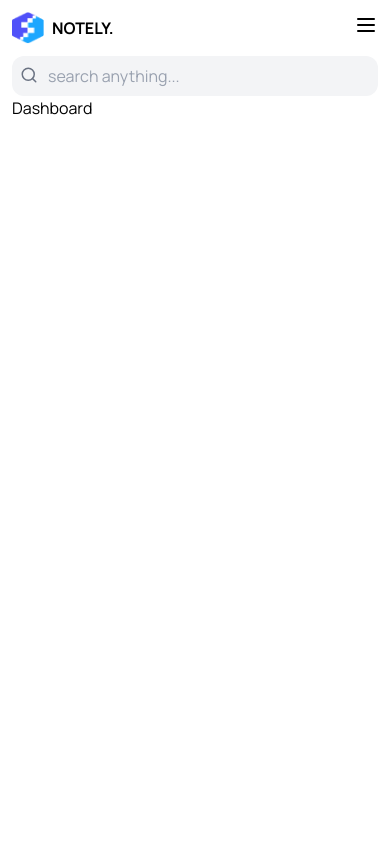
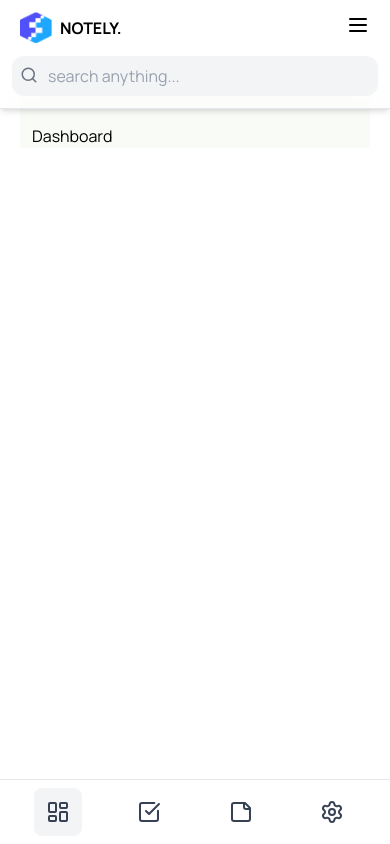
Before and after one commit to LupoNetn/notely, a React (Vite) app: page / in a window 390 px wide. Built offline with nearby package versions, Linux system fonts and the light colour scheme; a web font is replaced by a local one.

Commit message:
added responsive styles to the sidebar and app layout structure

```diff
--- a/src/App.jsx
+++ b/src/App.jsx
@@ -13,7 +13,7 @@ import Footer from "./components/Footer";
 const App = () => {
   return (
     <>
-      <div className="container px-3 mx-auto">
+      <div className="px-5 relative">
         <TopBar />
         <BrowserRouter>
           <Routes>
--- a/src/components/AppLayout.jsx
+++ b/src/components/AppLayout.jsx
@@ -5,12 +5,12 @@ import SideBar from './SideBar'
 const AppLayout = () => {
   return (
    <>
-    <div>
+    <div className='flex flex-col md:flex-row mt-4 md:mt-0 mb-4'>
         <aside>
             <SideBar />
         </aside>
 
-        <main>
+        <main className='xl:ml-5 xl:pl-27 lg:ml-20 lg:pl-10 md:ml-19 md:pl-10 px-3 flex-1 bg-primary h-[100vh] pt-7'>
             <Outlet />
         </main>
     </div>
--- a/src/components/SideBar.jsx
+++ b/src/components/SideBar.jsx
@@ -1,11 +1,52 @@
-import React from 'react'
+import React from "react";
+import { Link, useLocation } from "react-router-dom";
+import { LayoutDashboard, CheckSquare, StickyNote, Settings } from "lucide-react";
 
 const SideBar = () => {
+  const location = useLocation();
+
+  const links = [
+    { href: "/", icon: <LayoutDashboard />, color: "hover:text-blue-500" },
+    { href: "/tasks", icon: <CheckSquare />, color: "hover:text-green-500" },
+    { href: "/notes", icon: <StickyNote />, color: "hover:text-yellow-500" },
+    { href: "/settings", icon: <Settings />, color: "hover:text-red-500" },
+  ];
+
   return (
-    <div>
+    <>
+      {/* Sidebar for desktop */}
+      <aside className="hidden md:flex md:flex-col md:fixed md:left-[1rem] xl:left-[1.5rem] md:h-screen md:w-[5rem] lg:w-[6rem] xl:w-[7rem] bg-white text-gray-700 px-3 pt-25 space-y-8 shadow-md">
+        {links.map((link) => (
+          <Link
+            key={link.href}
+            to={link.href}
+            className={`flex justify-center items-center w-full h-12 rounded-lg ${
+              location.pathname === link.href ? "bg-gray-100" : ""
+            } ${link.color} cursor-pointer transition-colors duration-200`}
+          >
+            {React.cloneElement(link.icon, { className: "w-6 h-6" })}
+          </Link>
+        ))}
+      </aside>
 
-    </div>
-  )
-}
+      {/* Bottom navigation for mobile */}
+      <nav className="fixed bottom-0 left-0 w-full md:hidden bg-white text-gray-700 flex justify-around items-center py-2 px-3 shadow-t border-t border-gray-200">
+        {links.map((link) => (
+          <Link
+            key={link.href}
+            to={link.href}
+            className={`flex justify-center items-center w-12 h-12 rounded-lg ${
+              location.pathname === link.href ? "bg-gray-100" : ""
+            } ${link.color} cursor-pointer transition-colors duration-200`}
+          >
+            {React.cloneElement(link.icon, { className: "w-6 h-6" })}
+          </Link>
+        ))}
+      </nav>
 
-export default SideBar
+
+    </>
+  );
+};
+
+export default SideBar;
--- a/src/components/TopBar.jsx
+++ b/src/components/TopBar.jsx
@@ -1,13 +1,15 @@
-import { ArrowDown, ArrowDown01, Bell, Menu, Search, User2, X } from "lucide-react";
+import { ArrowDown, Bell, Menu, Search, User2, X } from "lucide-react";
 import React, { useState } from "react";
 
 const TopBar = () => {
   const [menuOpen, setMenuOpen] = useState(false);
 
   return (
-    <nav className="mt-3 relative">
+    <>
+     <nav className="fixed top-0 left-0 w-full z-50 bg-white/30 backdrop-blur-md shadow-md border-b border-gray-200">
+
         {/* Top row (logo + menu button on mobile, full flex on desktop) */}
-      <div className="flex justify-between items-center md:justify-between">
+        <div className="px-5 flex justify-between items-center py-3 md:justify-between relative">
           {/* Left side - logo */}
           <div className="flex items-center gap-2">
             <img src="/notely-logo.png" alt="logo" className="w-8 h-8" />
@@ -54,7 +56,7 @@ const TopBar = () => {
         </div>
 
         {/* Mobile Search (full width under logo/menu) */}
-      <div className="md:hidden mt-3">
+        <div className="md:hidden px-3 pb-3">
           <div className="relative w-full">
             <input
               className="w-full rounded-xl px-9 py-2 bg-gray-100 placeholder-gray-400
@@ -69,7 +71,7 @@ const TopBar = () => {
 
         {/* Mobile Dropdown */}
         {menuOpen && (
-        <div className="absolute right-4 top-20 bg-white shadow-lg rounded-lg p-3 flex flex-col gap-3 md:hidden">
+          <div className="absolute right-4 top-28 bg-white shadow-lg rounded-lg p-3 flex flex-col gap-3 md:hidden">
             <div className="relative">
               <button>
                 <Bell />
@@ -85,6 +87,10 @@ const TopBar = () => {
           </div>
         )}
       </nav>
+
+      {/* Spacer so page content doesn’t overlap fixed TopBar */}
+      <div className="pt-20 md:pt-16"></div>
+    </>
   );
 };
 
```
Lines whose indentation alone changed are shown as unchanged.
